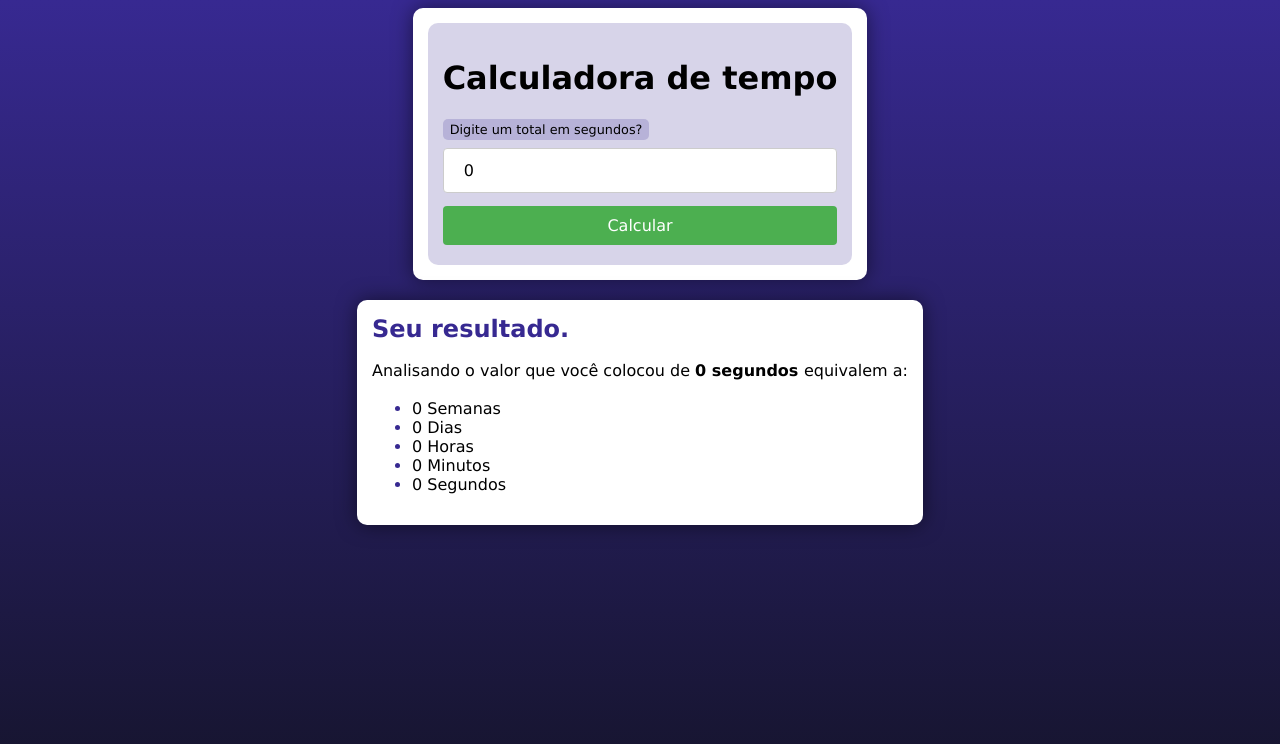
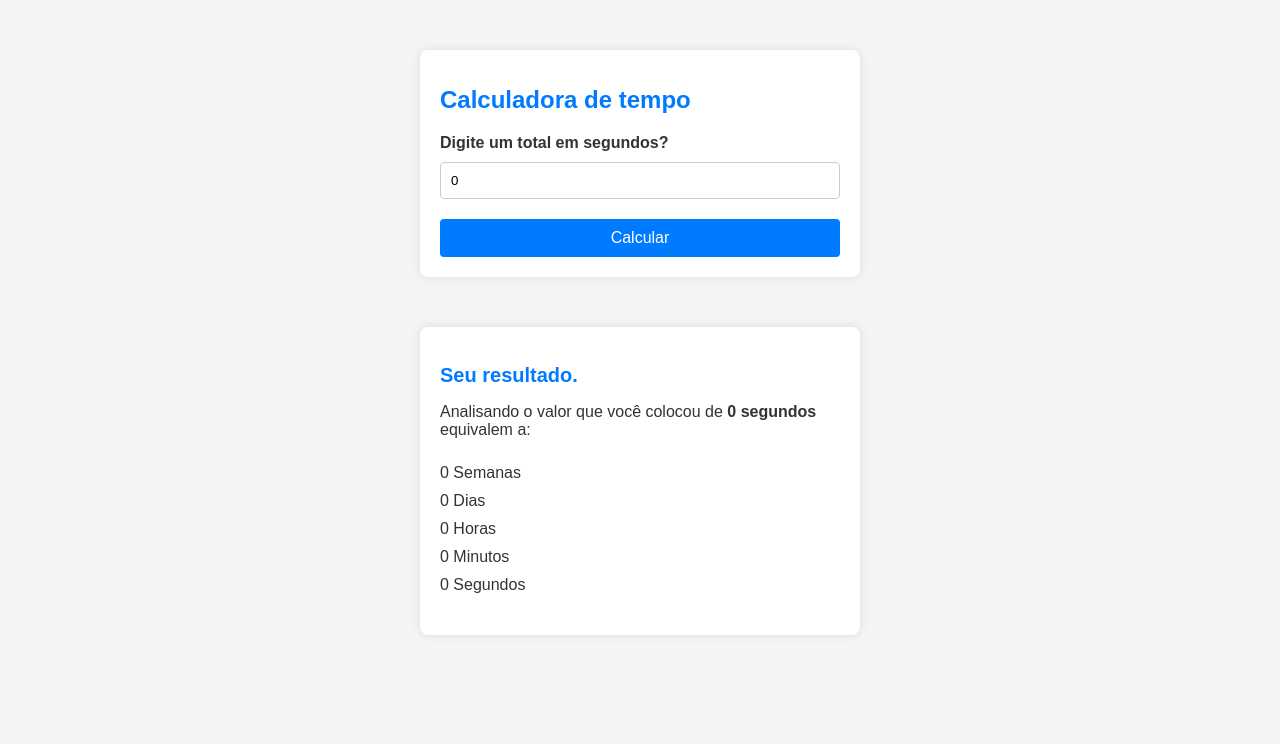
Before and after one commit to Luanneves1/calculadora_tempo, a PHP site: page / in a window 1280 px wide. Shown: the top 744 px of the page. Run offline with PHP 8.4, Linux system fonts and the light colour scheme.

Commit message:
Update estilo.css

```diff
--- a/estilo.css
+++ b/estilo.css
@@ -1,227 +1,84 @@
-@charset "UTF-8";
+/* estilo.css */
 
-* {
-    font-family: Verdana, Geneva, Tahoma, sans-serif;
-    box-sizing: border-box;
+body {
+    font-family: Arial, sans-serif;
+    background-color: #f4f4f4;
+    color: #333;
+    margin: 0;
+    padding: 0;
 }
 
-/* ELEMENTOS DA INTERFACE */
-
-body {
-    background-color: #15142b;
-    background-image: linear-gradient(180deg, #372991, #15142b);
-    background-repeat: no-repeat;
-    background-position: center center;
-    background-size: cover;
-    background-attachment: fixed;
-
-    display: flex;
-    flex-direction: column;
-    flex-wrap: nowrap;
-    justify-content: center;
-    align-items: center;
+main {
+    background-color: #fff;
+    padding: 20px;
+    margin: 50px auto;
+    border-radius: 8px;
+    box-shadow: 0 0 10px rgba(0, 0, 0, 0.1);
+    max-width: 400px;
 }
 
-header, main, section, article {
-    max-width: 700px;
+h1 {
+    font-size: 24px;
+    margin-bottom: 20px;
+    color: #007BFF;
 }
 
-header > h1 {
-    color: rgb(0, 0, 0);
-    text-shadow: 3px 3px 0px rgb(255, 255, 255);
+label {
+    display: block;
+    margin-bottom: 10px;
+    font-weight: bold;
 }
 
-main, section, article {
-    background-color: white;
-    padding: 15px;
+input[type="number"] {
+    width: 100%;
+    padding: 10px;
     margin-bottom: 20px;
-    border-radius: 10px;
-    box-shadow: 0px 0px 20px rgba(0, 0, 0, 0.502);
-}
-
-footer {
-    display: block;
-    width: 100vw;
-    background-color: #291f6c;
-    color: white;
-    text-align: center;
-    margin-top: auto;
-    padding: 5px;
-}
-
-p {
-    text-align: justify;
-    line-height: 1.5em;
-}
-
-h2, h3, h4 {
-    color: #372991;
-    margin: 0 0 10px 0;
-}
-
-a {
-    color: #15142b;
-    background-color: rgba(55, 41, 145, 0.1);
-    padding: 0 3px;
-    font-weight: 600;
-    text-decoration: none;
-    border-bottom: .5px dotted #372991;
-}
-
-a:hover {
-    color: #372991;
-    border-bottom: 1px solid #372991;
-}
-
-/* TABELAS E LISTAS */
-
-table {
-    min-width: 400px;
-    border-spacing: 0px;
-    border: 0.5px solid #372991;
-    margin: 10px auto;
-}
-
-table th {
-    background-color: #372991;
-    color: white;
-    padding: 5px;
-    text-align: left;
-}
-
-table td {
-    padding: 5px;
-}
-
-table tr {
-    background-color: rgba(55, 41, 145, 0.05);
-}
-
-table tr:nth-child(odd) {
-    background-color: rgba(55, 41, 145, 0.3);
-}
-
-table.divisao {
-    border: 1px solid white;
-}
-
-table.divisao td {
-    background-color: white;
-    padding: 20px;
-    text-align: center;
-    font-size: 2.5em;
-}
-
-table.divisao  tr:nth-child(1) td:nth-child(2) {
-    border-bottom: 3px solid black;
-    border-left: 3px solid black;
-}
-
-table.divisao tr:nth-child(2) td:nth-child(2) {
-    border-left: 3px solid black;
-}
-
-table.divisao tr:nth-child(2) td:nth-child(1) {
-    text-decoration: underline;
-}
-
-ul > li::marker {
-    color: #372991;
-}
-
-/* ELEMENTOS DE FORMULÁRIO */
-
-form {
-    background-color: rgba(55, 41, 145, 0.2);
-    padding: 15px;
-    border-radius: 10px;
-}
-
-form label {
-    display: block;
-    width: fit-content;
-    font-size: 0.8em;
-    font-weight: 100;
-    background-color: rgba(55, 41, 145, 0.2);
-    padding: 3px 7px;
-    margin-top: 10px;
-    margin-bottom: 0px;
-    border-radius: 5px;
-}
-
-input[type=text], [type=number], select, input[type=date], input[type=date], input[type=datetime], input[type=email], input[type=month], input[type=password], input[type=range], input[type=tel], input[type=time], input[type=week] {
-    width: 100%;
-    padding: 12px 20px;
-    font-size: 1em;
-    margin: 8px 0;
-    display: inline-block;
     border: 1px solid #ccc;
     border-radius: 4px;
     box-sizing: border-box;
 }
 
-input[type=submit] {
+input[type="submit"] {
     width: 100%;
-    background-color: #4CAF50;
-    font-size: 1em;
-    color: white;
-    padding: 10px 20px;
-    margin: 5px 0;
+    padding: 10px;
+    background-color: #007BFF;
     border: none;
     border-radius: 4px;
+    color: #fff;
+    font-size: 16px;
     cursor: pointer;
 }
 
-input[type=submit]:hover {
-    background-color: #45a049;
+input[type="submit"]:hover {
+    background-color: #0056b3;
 }
 
-input[type=reset] {
-    width: 100%;
-    background-color: #eb9903;
-    font-size: 1em;
-    color: white;
-    padding: 10px 20px;
-    margin: 5px 0;
-    border: none;
-    border-radius: 4px;
-    cursor: pointer;
+section {
+    background-color: #fff;
+    padding: 20px;
+    margin: 20px auto;
+    border-radius: 8px;
+    box-shadow: 0 0 10px rgba(0, 0, 0, 0.1);
+    max-width: 400px;
 }
 
-input[type=reset]:hover {
-    background-color: #c27013;
+h2 {
+    font-size: 20px;
+    margin-bottom: 10px;
+    color: #007BFF;
 }
 
-input[type=button], button {
-    width: 100%;
-    background-color: #372991;
-    font-size: 1em;
-    color: white;
-    padding: 10px 20px;
-    margin: 5px 0;
-    border: none;
-    border-radius: 4px;
-    cursor: pointer;
+p {
+    font-size: 16px;
+    margin-bottom: 20px;
 }
 
-input[type=button]:hover, button:hover {
-    background-color: #291f6c;
+ul {
+    list-style-type: none;
+    padding: 0;
 }
 
-fieldset {
-    border: 0.5px dotted #372991;
+li {
+    font-size: 16px;
+    padding: 5px 0;
 }
-
-fieldset > legend {
-    font-size: 0.8em;
-    font-weight: 100;
-    background-color: rgba(55, 41, 145, 0.2);
-    padding: 3px 7px;
-    border-radius: 5px;
-}
-
-input[type=radio] + label, input[type=checkbox] + label {
-    display: inline-block;
-    font-size: 1em;
-    background-color: rgba(0, 0, 0, 0);
-}
```
